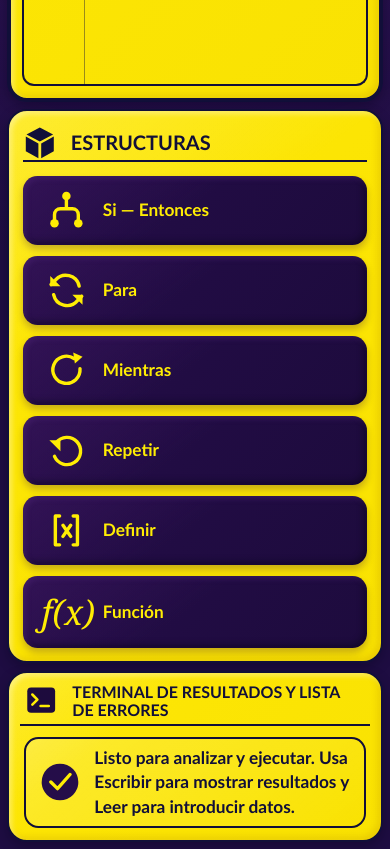
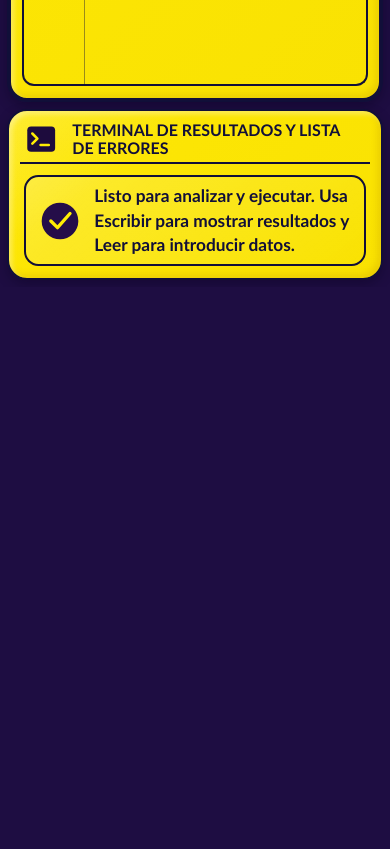
Before and after one commit to Airusuwu/Comp_Nexia, a plain HTML site: page frontend/index.html in a window 390 px wide. Shown: the part 994-1843 px from the top of the page. After the commit the page ends 1281 px from the top, so only its background shows below. Drawn offline with Linux system fonts and the light colour scheme.

Commit message:
refactor(front): quitar panel de estructuras y ampliar editor

```diff
--- a/frontend/assets/css/components.css
+++ b/frontend/assets/css/components.css
@@ -49,7 +49,7 @@
 .workspace {
   display: grid;
   flex: 1;
-  grid-template-columns: minmax(17rem, 19fr) minmax(47rem, 62fr) minmax(17rem, 19fr);
+  grid-template-columns: minmax(17rem, 19fr) minmax(47rem, 81fr);
   gap: var(--space-2);
 }
 
@@ -69,20 +69,13 @@
   text-transform: uppercase;
 }
 
-.panel-title--icon svg {
-  width: 2.6rem;
-  height: 2.6rem;
-  flex: 0 0 auto;
-}
-
 .control-list {
   display: grid;
   gap: 0.85rem;
   margin-top: 1.4rem;
 }
 
-.action-card,
-.structure-card {
+.action-card {
   display: grid;
   width: 100%;
   min-height: 5.4rem;
@@ -101,14 +94,12 @@
     filter 160ms ease;
 }
 
-.action-card:hover,
-.structure-card:hover {
+.action-card:hover {
   filter: brightness(1.12);
   transform: translateY(-0.12rem);
 }
 
-.action-card:active,
-.structure-card:active {
+.action-card:active {
   box-shadow:
     inset 0.3rem 0.3rem 0.5rem rgb(7 1 20 / 58%),
     inset -0.12rem -0.12rem 0.25rem rgb(81 40 122 / 30%);
@@ -116,8 +107,7 @@
   transform: translateY(0.08rem) scale(0.99);
 }
 
-.action-card:focus-visible,
-.structure-card:focus-visible {
+.action-card:focus-visible {
   outline: 0.2rem solid var(--color-focus);
   outline-offset: 0.18rem;
 }
@@ -138,33 +128,10 @@
   justify-self: center;
 }
 
-.structure-card {
-  grid-template-columns: 3.8rem 1fr;
-  gap: 0.65rem;
-  padding: 0.75rem 1.15rem;
-  font-size: 1.3rem;
-  font-weight: 900;
-}
-
-.structure-card svg {
-  width: 2.9rem;
-  height: 2.9rem;
-  justify-self: center;
-}
-
-.function-symbol {
-  justify-self: center;
-  font-family: Georgia, "Times New Roman", serif;
-  font-size: 2.15rem;
-  font-style: italic;
-  font-weight: 400;
-}
-
 .main-stage {
   display: grid;
   min-width: 0;
-  grid-template-rows: 30rem minmax(15.2rem, auto);
-  align-content: start;
+  grid-template-rows: minmax(30rem, 1fr) minmax(15.2rem, auto);
   gap: var(--space-2);
 }
 
@@ -445,10 +412,10 @@
 
   .workspace {
     grid-template-areas:
-      "actions structures"
-      "editor editor"
-      "terminal terminal";
-    grid-template-columns: minmax(0, 1fr) minmax(0, 1fr);
+      "actions"
+      "editor"
+      "terminal";
+    grid-template-columns: minmax(0, 1fr);
   }
 
   .main-stage {
@@ -457,10 +424,6 @@
 
   .side-panel--actions {
     grid-area: actions;
-  }
-
-  .side-panel--structures {
-    grid-area: structures;
   }
 
   .editor {
@@ -478,23 +441,13 @@
     grid-template-columns: repeat(2, minmax(0, 1fr));
   }
 
-  .action-card,
-  .structure-card {
+  .action-card {
     min-height: 4.9rem;
-  }
-
-  .action-card {
     grid-template-columns: 3.4rem 1fr;
     font-size: 1.08rem;
   }
 
-  .structure-card {
-    grid-template-columns: 3.2rem 1fr;
-    font-size: 1.08rem;
-  }
-
-  .action-card__icon,
-  .structure-card svg {
+  .action-card__icon {
     width: 2.55rem;
     height: 2.55rem;
   }
@@ -541,7 +494,6 @@
     grid-template-areas:
       "actions"
       "editor"
-      "structures"
       "terminal";
     grid-template-columns: minmax(0, 1fr);
     gap: 0.45rem;
@@ -554,11 +506,6 @@
   .panel-title {
     min-height: 2.35rem;
     font-size: 1.25rem;
-  }
-
-  .panel-title--icon svg {
-    width: 2.1rem;
-    height: 2.1rem;
   }
 
   .control-list {
@@ -636,8 +583,7 @@
     grid-template-columns: minmax(0, 1fr);
   }
 
-  .action-card,
-  .structure-card {
+  .action-card {
     min-height: 4.35rem;
   }
 
--- a/frontend/index.html
+++ b/frontend/index.html
@@ -38,31 +38,6 @@
         <symbol id="icon-file" viewBox="0 0 40 48">
           <path class="icon-fill" d="M7 2h18l10 10v34H7z" />
           <path class="icon-cut" d="M25 2v11h10M13 23h16M13 30h16M13 37h12" />
-        </symbol>
-        <symbol id="icon-cube" viewBox="0 0 48 48">
-          <path class="icon-fill" d="m24 2 19 10-19 10L5 12zm-20 13 18 10v21L4 36zm40 0v21L26 46V25z" />
-        </symbol>
-        <symbol id="icon-branch" viewBox="0 0 48 48">
-          <circle class="icon-fill" cx="24" cy="7" r="5" />
-          <circle class="icon-fill" cx="10" cy="39" r="5" />
-          <circle class="icon-fill" cx="38" cy="39" r="5" />
-          <path d="M24 12v10M10 34v-5c0-4 3-7 7-7h14c4 0 7 3 7 7v5" />
-        </symbol>
-        <symbol id="icon-cycle" viewBox="0 0 48 48">
-          <path d="M39 19A16 16 0 0 0 11 12L6 17M9 29a16 16 0 0 0 28 7l5-5" />
-          <path class="icon-fill" d="M5 7v12h12zM43 41V29H31z" />
-        </symbol>
-        <symbol id="icon-while" viewBox="0 0 48 48">
-          <path d="M33 10a16 16 0 1 0 7 12" />
-          <path class="icon-fill" d="m32 3 11 5-9 8z" />
-        </symbol>
-        <symbol id="icon-repeat" viewBox="0 0 48 48">
-          <path d="M12 15a16 16 0 1 1-2 16" />
-          <path class="icon-fill" d="M4 12h13v13z" />
-        </symbol>
-        <symbol id="icon-define" viewBox="0 0 48 48">
-          <path d="M16 7h-5v34h5M32 7h5v34h-5" />
-          <path d="m20 18 9 13M29 18l-9 13" />
         </symbol>
         <symbol id="icon-terminal" viewBox="0 0 48 48">
           <rect class="icon-fill" x="2" y="4" width="44" height="40" rx="6" />
@@ -171,39 +146,6 @@ Fin</textarea>
             </form>
           </section>
         </section>
-
-        <aside class="side-panel side-panel--structures clay-panel" aria-labelledby="structures-title">
-          <h2 class="panel-title panel-title--icon" id="structures-title">
-            <svg aria-hidden="true"><use href="#icon-cube" /></svg>
-            <span>Estructuras</span>
-          </h2>
-          <div class="control-list">
-            <button class="structure-card" type="button" aria-disabled="true" title="Disponible próximamente">
-              <svg aria-hidden="true"><use href="#icon-branch" /></svg>
-              <span>Si — Entonces</span>
-            </button>
-            <button class="structure-card" type="button" aria-disabled="true" title="Disponible próximamente">
-              <svg aria-hidden="true"><use href="#icon-cycle" /></svg>
-              <span>Para</span>
-            </button>
-            <button class="structure-card" type="button" aria-disabled="true" title="Disponible próximamente">
-              <svg aria-hidden="true"><use href="#icon-while" /></svg>
-              <span>Mientras</span>
-            </button>
-            <button class="structure-card" type="button" aria-disabled="true" title="Disponible próximamente">
-              <svg aria-hidden="true"><use href="#icon-repeat" /></svg>
-              <span>Repetir</span>
-            </button>
-            <button class="structure-card" type="button" aria-disabled="true" title="Disponible próximamente">
-              <svg aria-hidden="true"><use href="#icon-define" /></svg>
-              <span>Definir</span>
-            </button>
-            <button class="structure-card structure-card--function" type="button" aria-disabled="true" title="Disponible próximamente">
-              <span class="function-symbol" aria-hidden="true">ƒ(x)</span>
-              <span>Función</span>
-            </button>
-          </div>
-        </aside>
       </div>
     </main>
   </body>
```
